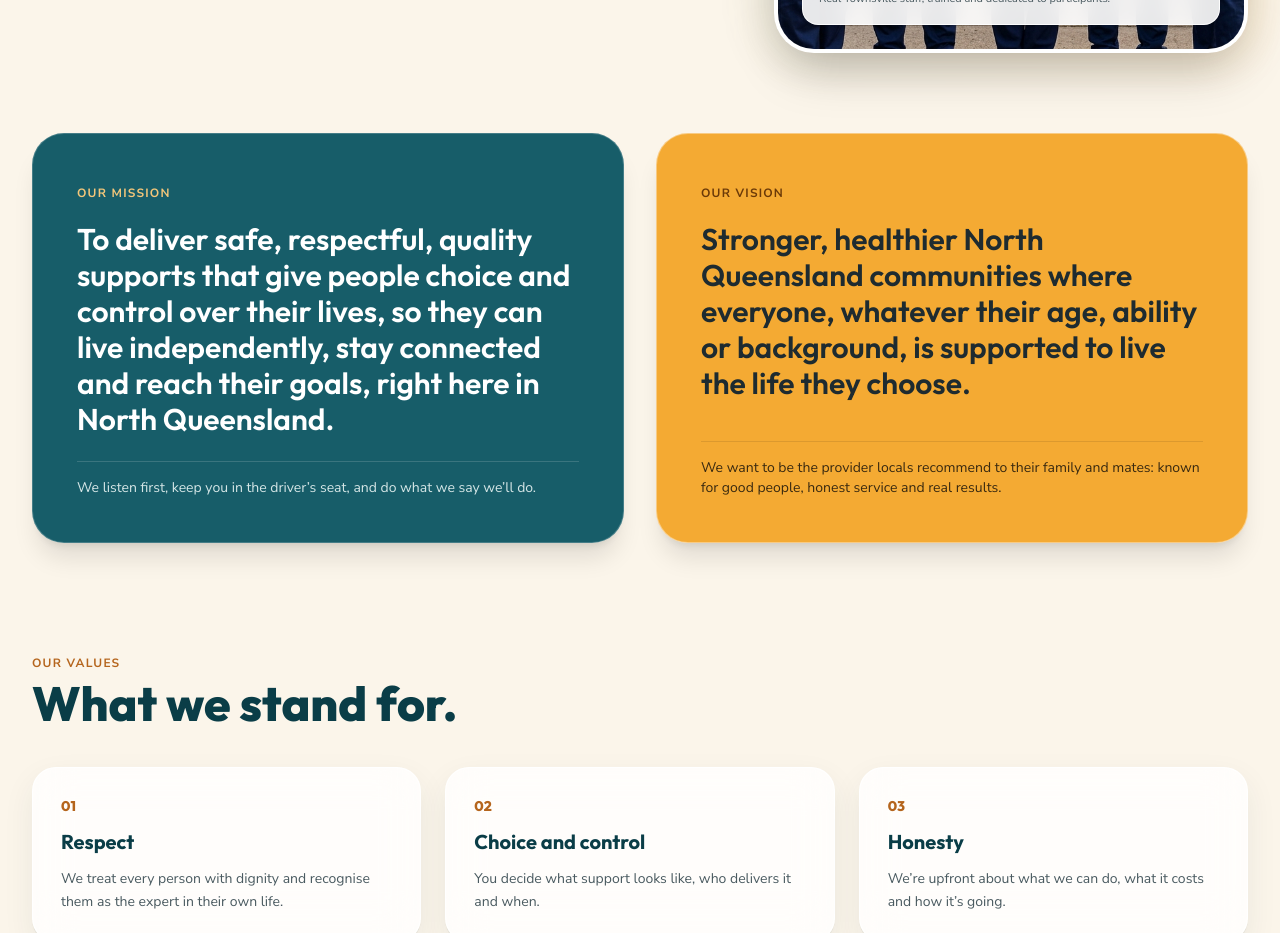
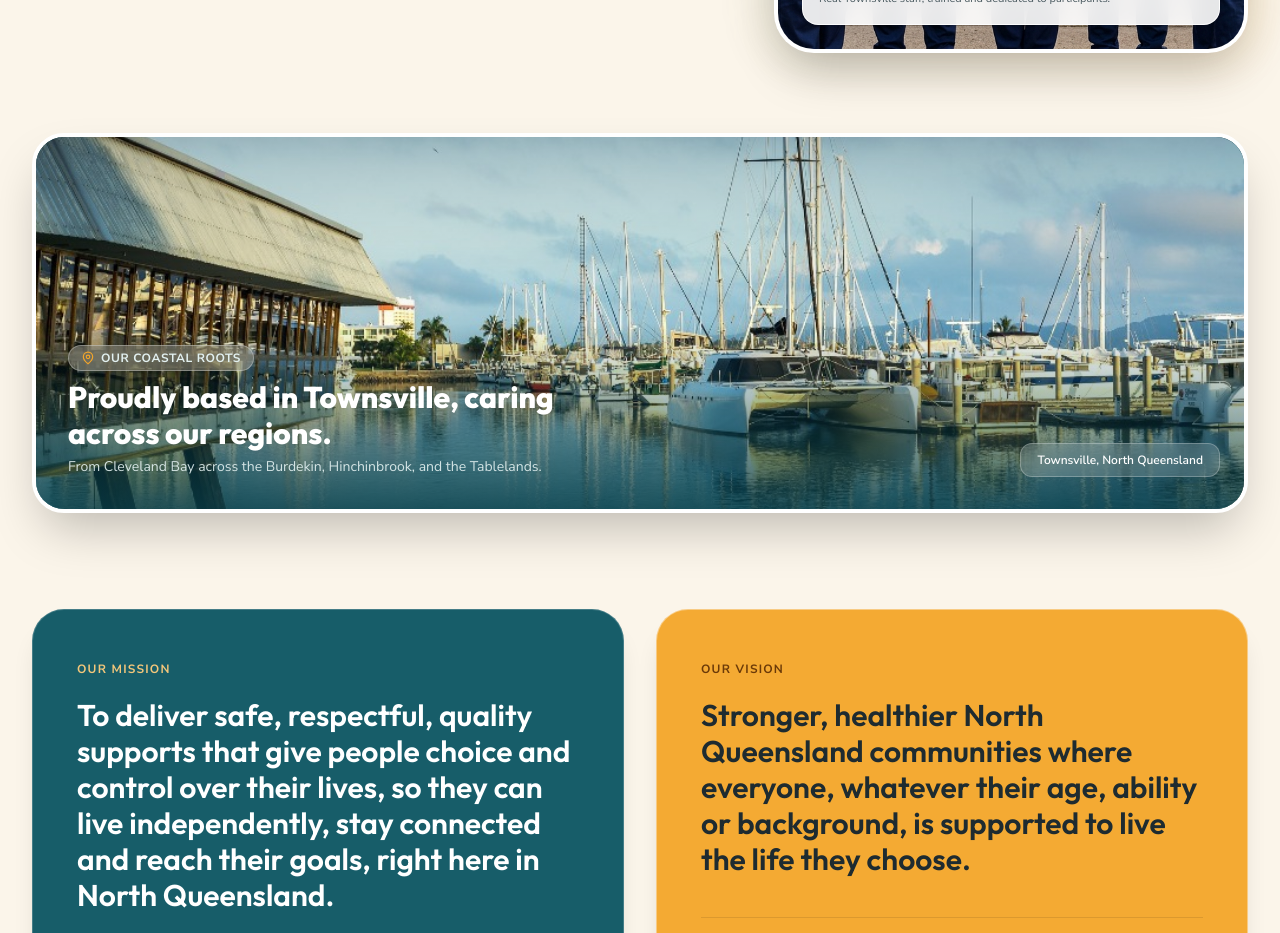
Before and after one commit to geomadappallil-star/TCH_FE, a React (Vite) app: page / in a window 1280 px wide. Shown: the part 3820-4753 px from the top of the page. Built offline with nearby package versions, Linux system fonts and the light colour scheme; no server answers.

Commit message:
feat(about): add scenic Townsville marina banner to About Us section

```diff
--- a/src/components/AboutSection.tsx
+++ b/src/components/AboutSection.tsx
@@ -1,5 +1,5 @@
 import React from 'react';
-import { Heart, Compass, CheckCircle2, Shield, Users, Sparkles } from 'lucide-react';
+import { Heart, Compass, CheckCircle2, Shield, Users, Sparkles, MapPin } from 'lucide-react';
 
 export const AboutSection: React.FC = () => {
   const values = [
@@ -79,7 +79,40 @@ export const AboutSection: React.FC = () => {
         </div>
       </div>
 
-      {/* 2. Mission & Vision (2 Big Glass Cards from brief) */}
+      {/* 2. Scenic Townsville Marina Banner */}
+      <div className="max-w-7xl mx-auto px-4 sm:px-6 lg:px-8 mb-20 md:mb-24">
+        <div className="relative overflow-hidden rounded-[32px] shadow-2xl border-4 border-white h-64 sm:h-80 md:h-[380px] group bg-[#0A3D47]">
+          <img
+            src="/images/about-townsville-marina.jpg"
+            alt="Townsville Breakwater Marina with yachts and tropical blue waters"
+            className="w-full h-full object-cover object-center transform group-hover:scale-102 transition duration-700 ease-out"
+          />
+          {/* Subtle gradient wash */}
+          <div className="absolute inset-0 bg-gradient-to-t from-[#0A3D47]/85 via-transparent to-black/20" />
+
+          {/* Floating Glass Banner Caption */}
+          <div className="absolute bottom-6 left-6 sm:bottom-8 sm:left-8 right-6 flex flex-wrap items-end justify-between gap-4 text-white">
+            <div className="space-y-1.5 max-w-xl">
+              <span className="inline-flex items-center gap-1.5 px-3 py-1 rounded-full bg-white/20 backdrop-blur-md border border-white/30 text-xs font-bold uppercase tracking-wider text-teal-100">
+                <MapPin className="w-3.5 h-3.5 text-[#F4A62A]" />
+                <span>Our Coastal Roots</span>
+              </span>
+              <h3 className="font-heading font-extrabold text-2xl sm:text-3xl text-white drop-shadow-sm leading-tight">
+                Proudly based in Townsville, caring across our regions.
+              </h3>
+              <p className="text-xs sm:text-sm text-teal-100/90 hidden sm:block">
+                From Cleveland Bay across the Burdekin, Hinchinbrook, and the Tablelands.
+              </p>
+            </div>
+
+            <div className="hidden md:flex items-center gap-2 px-4 py-2 rounded-xl bg-white/15 backdrop-blur-md border border-white/25 text-xs font-semibold text-white">
+              <span>Townsville, North Queensland</span>
+            </div>
+          </div>
+        </div>
+      </div>
+
+      {/* 3. Mission & Vision (2 Big Glass Cards from brief) */}
       <div className="max-w-7xl mx-auto px-4 sm:px-6 lg:px-8 mb-20 md:mb-28">
         <div className="grid grid-cols-1 md:grid-cols-2 gap-8">
 
```
Also changed, not shown: public/images/about-townsville-marina.jpg (added).
